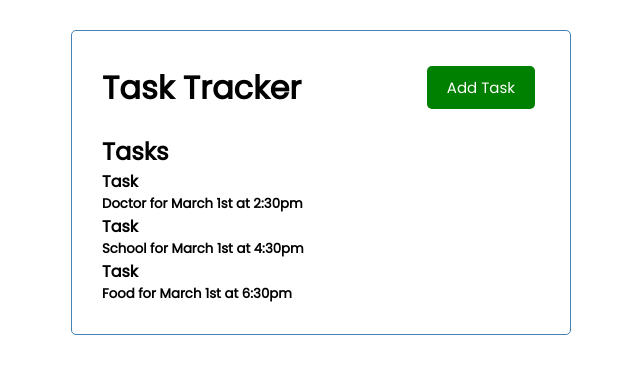
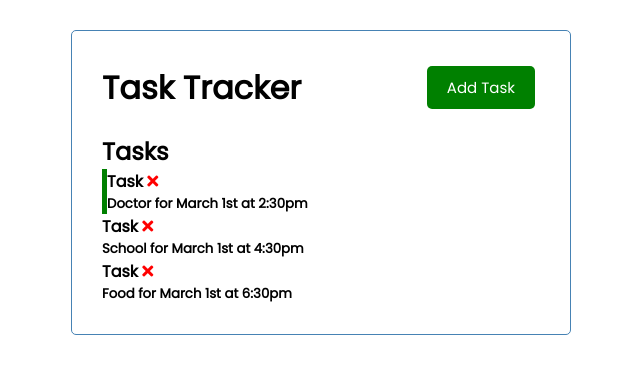
Before and after one commit to ElyssaW/vue-crash-course, a Vue app: page / in a window 1280 px wide. Shown: the top 374 px of the page, without its empty margins (319-959 px from the left). Built offline with nearby package versions, Linux system fonts and the light colour scheme.

Commit message:
Delete button added

```diff
--- a/public/index.html
+++ b/public/index.html
@@ -4,6 +4,7 @@
     <meta charset="utf-8">
     <meta http-equiv="X-UA-Compatible" content="IE=edge">
     <meta name="viewport" content="width=device-width,initial-scale=1.0">
+    <link rel="stylesheet" href="https://cdnjs.cloudflare.com/ajax/libs/font-awesome/5.15.3/css/all.min.css" />
     <link rel="icon" href="<%= BASE_URL %>favicon.ico">
     <title><%= htmlWebpackPlugin.options.title %></title>
   </head>
--- a/src/App.vue
+++ b/src/App.vue
@@ -1,7 +1,7 @@
 <template>
   <div class='container'>
     <Header title='Task Tracker' />
-    <Tasks :tasks="tasks" />
+    <Tasks @delete-task="deleteTask" :tasks="tasks" />
   </div>
 </template>
 
@@ -20,6 +20,14 @@ export default {
       tasks: []
     }
   },
+  methods: {
+    deleteTask(taskId) {
+      console.log('task', taskId)
+      this.tasks = this.tasks.filter(task => {
+        return task.id != taskId
+      })
+    }
+  },
   created() {
     this.tasks = [
       {
@@ -31,12 +39,12 @@ export default {
         id: 2,
         text: 'School',
         day: 'March 1st at 4:30pm',
-        reminder: true
+        reminder: false
       }, {
         id: 3,
         text: 'Food',
         day: 'March 1st at 6:30pm',
-        reminder: true
+        reminder: false
       }
     ]
   }
--- a/src/components/Task.vue
+++ b/src/components/Task.vue
@@ -1,6 +1,10 @@
 <template>
-    <h4>Task</h4>
-    <h5>{{task.text}} for {{task.day}}</h5>
+    <div :class="[task.reminder ? 'reminder' : '']">
+        <h4>Task
+            <i @click="onDelete(task.id)" class="fas fa-times"></i>
+        </h4>
+        <h5>{{task.text}} for {{task.day}}</h5>
+    </div>
 </template>
 
 <script>
@@ -8,6 +12,22 @@ export default {
     name: 'Task',
     props: {
         task: Object
+    },
+    methods: {
+        onDelete(taskId) {
+            console.log(taskId)
+            this.$emit('delete-task', taskId)
+        }
     }
 }
 </script>
+
+<style scoped>
+    .fas{
+        color: red;
+    }
+
+    .reminder {
+        border-left: solid 5px green;
+    }
+</style>
--- a/src/components/Tasks.vue
+++ b/src/components/Tasks.vue
@@ -1,7 +1,7 @@
 <template>
     <h2>Tasks</h2>
     <div :key="task.id" v-for="task in tasks">
-        <Task :task='task' />
+        <Task @delete-task="$emit('delete-task', task.id)" :task='task' />
     </div>
 </template>
 
@@ -15,6 +15,7 @@ export default {
     },
     props: {
         tasks: Array
-    }
+    },
+    emits: ['delete-task']
 }
 </script>
```
